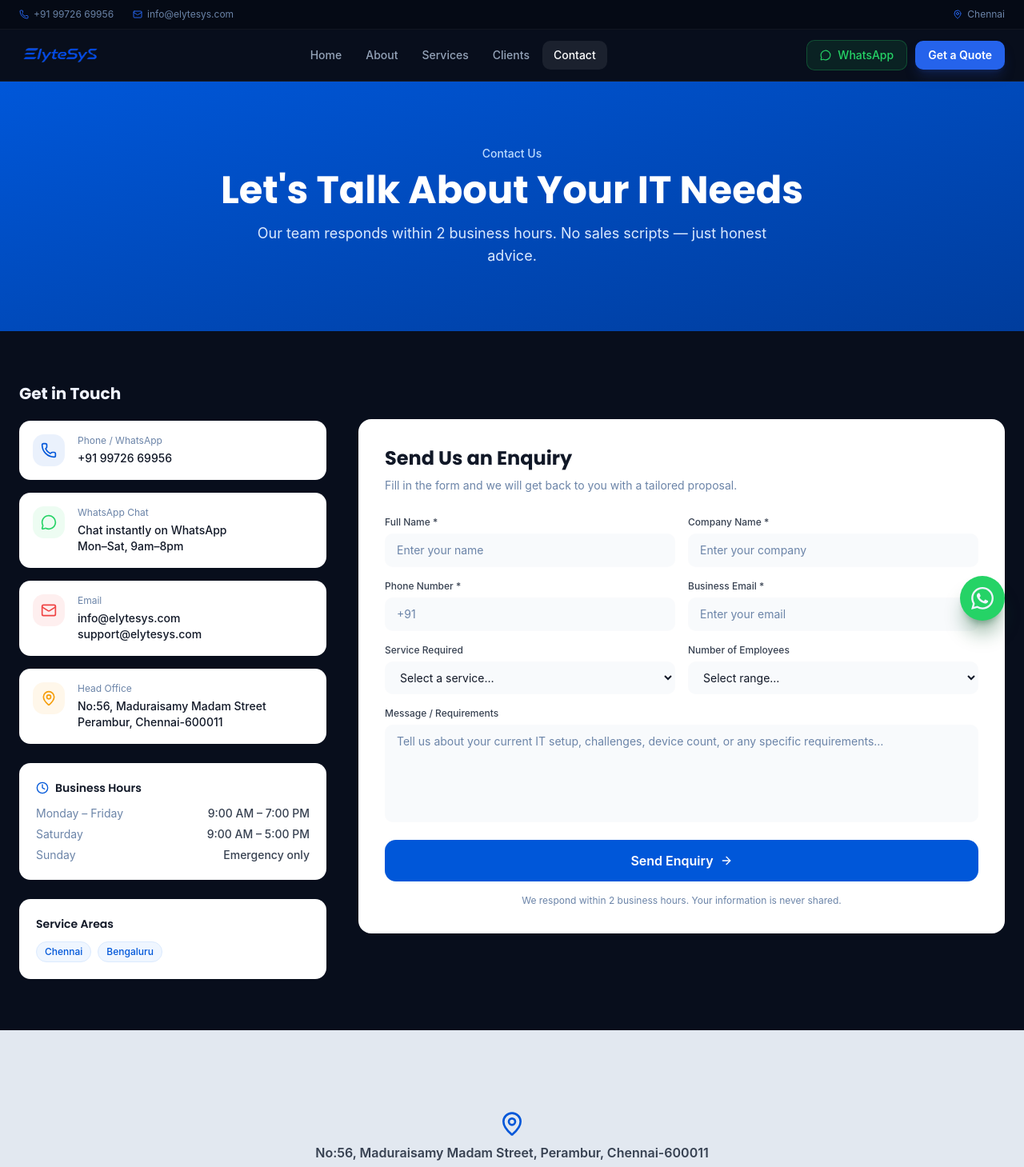
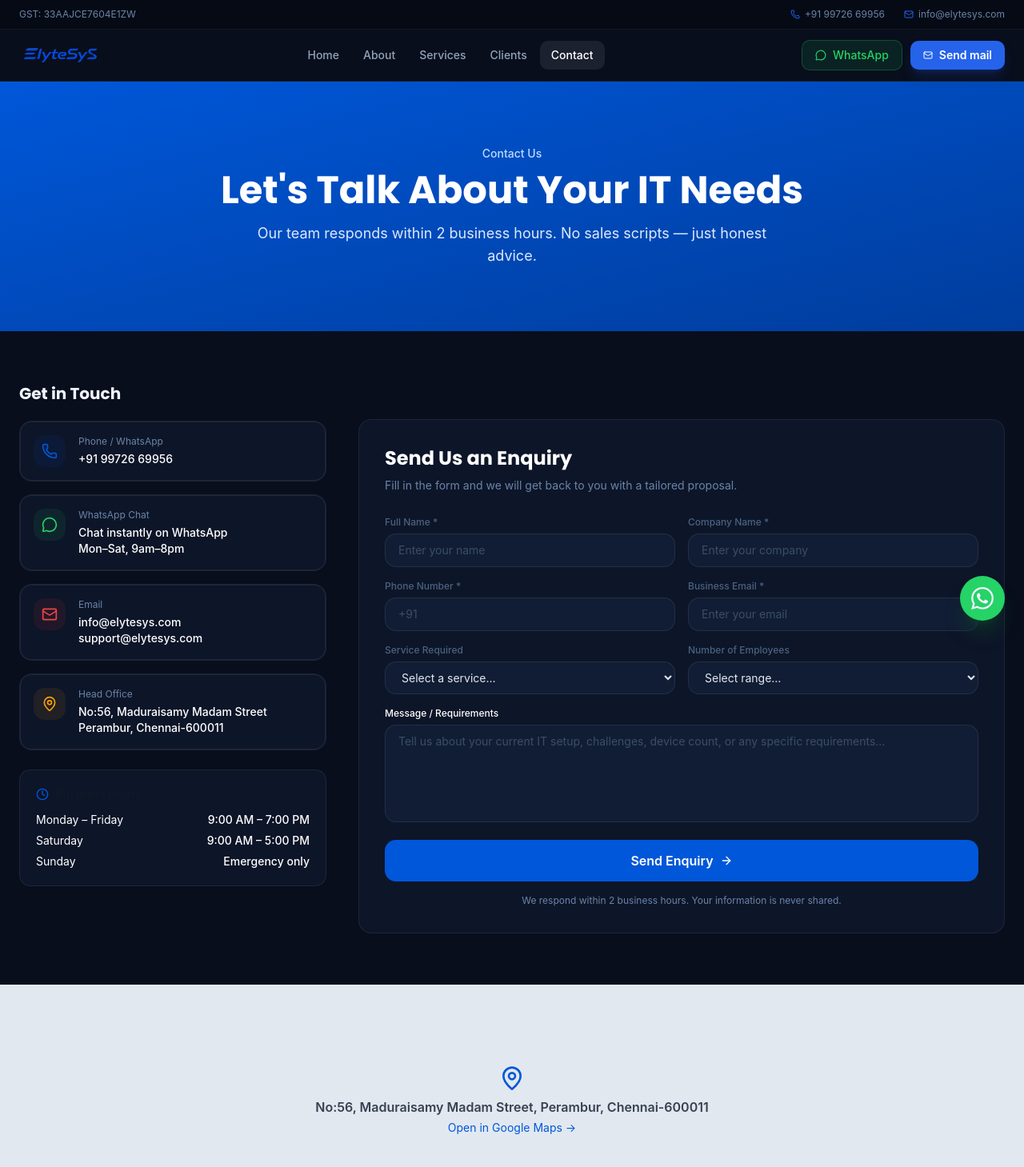
Before and after one commit to ElyteSys/elyte-sys, a Next.js app: page /contact in a window 1280 px wide. Shown: the top 1459 px of the page at 80% size. Built offline with nearby package versions, Linux system fonts and the light colour scheme.

Commit message:
feat: content and some layout changes

```diff
--- a/src/app/contact/page.tsx
+++ b/src/app/contact/page.tsx
@@ -23,6 +23,23 @@ type FormData = {
   message: string;
 };
 
+function GlowCard({
+  children,
+  className = "",
+}: {
+  children: React.ReactNode;
+  className?: string;
+}) {
+  return (
+    <div
+      className={`relative group bg-[#0D1528] border border-white/[0.07] rounded-2xl overflow-hidden transition-all duration-300 hover:border-[#2563EB]/40 hover:shadow-xl hover:shadow-blue-900/20 ${className}`}
+    >
+      <div className="absolute inset-0 bg-linear-to-br from-[#2563EB]/0 to-[#2563EB]/0 group-hover:from-[#2563EB]/5 group-hover:to-transparent transition-all duration-500 pointer-events-none" />
+      {children}
+    </div>
+  );
+}
+
 export default function Contact() {
   const [form, setForm] = useState<FormData>({
     name: "",
@@ -47,6 +64,10 @@ export default function Contact() {
     e.preventDefault();
     setSubmitted(true);
   };
+
+  const inputCls =
+    "w-full px-4 py-2.5 text-sm border border-white/[0.08] rounded-xl bg-[#111D35] text-[#E2E8F0] placeholder:text-[#3A4E68] focus:outline-none focus:border-[#2563EB]/60 transition-colors";
+  const labelCls = "text-xs font-medium text-[#4B6280] mb-1.5 block";
 
   return (
     <div>
@@ -114,12 +135,12 @@ export default function Contact() {
                   color: "#F59E0B",
                 },
               ].map(({ icon: Icon, label, lines, href, color }) => (
+                <GlowCard key={label}>
                   <a
-                  key={label}
                     href={href}
                     target={href.startsWith("http") ? "_blank" : undefined}
                     rel="noopener noreferrer"
-                  className="flex items-start gap-4 bg-white border border-border rounded-xl p-4 hover:border-blue-300 hover:shadow-sm transition-all group"
+                    className="flex items-start gap-4 border border-border rounded-xl p-4 hover:border-blue-300 hover:shadow-sm transition-all group"
                   >
                     <div
                       className="w-10 h-10 rounded-xl flex items-center justify-center shrink-0"
@@ -132,18 +153,20 @@ export default function Contact() {
                         {label}
                       </p>
                       {lines.map((l) => (
-                      <p key={l} className="text-sm font-medium text-[#111827]">
+                        <p key={l} className="text-sm font-medium text-white">
                           {l}
                         </p>
                       ))}
                     </div>
                   </a>
+                </GlowCard>
               ))}
             </div>
           </div>
 
           {/* Hours */}
-          <div className="bg-white border border-border rounded-xl p-5">
+          {/* <div className="bg-white border border-border rounded-xl p-5"> */}
+          <GlowCard className=" border border-border rounded-xl p-5">
             <div className="flex items-center gap-2 mb-3">
               <Clock className="w-4 h-4 text-[#0057D9]" />
               <h3
@@ -160,15 +183,16 @@ export default function Contact() {
                 ["Sunday", "Emergency only"],
               ].map(([day, time]) => (
                 <div key={day} className="flex justify-between">
-                  <span className="text-muted-foreground">{day}</span>
-                  <span className="font-medium text-[#374151]">{time}</span>
+                  <span className="text-white">{day}</span>
+                  <span className="font-medium text-white">{time}</span>
                 </div>
               ))}
             </div>
-          </div>
+          </GlowCard>
+          {/* </div> */}
 
           {/* Service areas */}
-          <div className="bg-white border border-border rounded-xl p-5">
+          {/* <div className="bg-white border border-border rounded-xl p-5">
             <h3
               className="font-semibold text-[#111827] text-sm mb-3"
               style={{ fontFamily: "'Poppins', sans-serif" }}
@@ -185,13 +209,13 @@ export default function Contact() {
                 </span>
               ))}
             </div>
-          </div>
+          </div> */}
         </div>
 
         {/* Right: form */}
         <div className="lg:col-span-2 pt-11.5">
           {submitted ? (
-            <div className="bg-white border border-border rounded-2xl p-12 flex flex-col items-center justify-center text-center h-full min-h-125">
+            <GlowCard className="border border-border rounded-2xl p-12 flex flex-col items-center justify-center text-center h-full min-h-125">
               <div className="w-16 h-16 rounded-full bg-green-100 flex items-center justify-center mb-5">
                 <CheckCircle className="w-8 h-8 text-[#10B981]" />
               </div>
@@ -215,11 +239,11 @@ export default function Contact() {
               >
                 Submit another enquiry
               </button>
-            </div>
+            </GlowCard>
           ) : (
-            <div className="bg-white border border-border rounded-2xl p-8">
+            <GlowCard className=" border border-border rounded-2xl p-8">
               <h2
-                className="text-2xl font-bold text-[#111827] mb-2"
+                className="text-2xl font-bold text-white mb-2"
                 style={{ fontFamily: "'Poppins', sans-serif" }}
               >
                 Send Us an Enquiry
@@ -261,9 +285,7 @@ export default function Contact() {
                     },
                   ].map(({ name, label, placeholder, type, req }) => (
                     <div key={name}>
-                      <label className="text-xs font-medium text-[#374151] mb-1.5 block">
-                        {label}
-                      </label>
+                      <label className={labelCls}>{label}</label>
                       <input
                         name={name}
                         type={type}
@@ -271,7 +293,7 @@ export default function Contact() {
                         value={(form as Record<string, string>)[name]}
                         onChange={handle}
                         placeholder={placeholder}
-                        className="w-full px-3.5 py-2.5 text-sm border border-border rounded-lg text-[#111827] placeholder:text-muted-foreground focus:outline-none focus:border-[#0057D9] transition-colors bg-[#F8FAFC]"
+                        className={inputCls}
                       />
                     </div>
                   ))}
@@ -279,14 +301,12 @@ export default function Contact() {
 
                 <div className="grid sm:grid-cols-2 gap-4">
                   <div>
-                    <label className="text-xs font-medium text-[#374151] mb-1.5 block">
-                      Service Required
-                    </label>
+                    <label className={labelCls}>Service Required</label>
                     <select
                       name="service"
                       value={form.service}
                       onChange={handle}
-                      className="w-full px-3.5 py-2.5 text-sm border border-border rounded-lg text-[#111827] focus:outline-none focus:border-[#0057D9] transition-colors bg-[#F8FAFC]"
+                      className={inputCls}
                     >
                       <option value="">Select a service…</option>
                       <option>Laptop Sales</option>
@@ -299,14 +319,12 @@ export default function Contact() {
                     </select>
                   </div>
                   <div>
-                    <label className="text-xs font-medium text-[#374151] mb-1.5 block">
-                      Number of Employees
-                    </label>
+                    <label className={labelCls}>Number of Employees</label>
                     <select
                       name="employees"
                       value={form.employees}
                       onChange={handle}
-                      className="w-full px-3.5 py-2.5 text-sm border border-border rounded-lg text-[#111827] focus:outline-none focus:border-[#0057D9] transition-colors bg-[#F8FAFC]"
+                      className={inputCls}
                     >
                       <option value="">Select range…</option>
                       <option>1–10</option>
@@ -319,7 +337,7 @@ export default function Contact() {
                 </div>
 
                 <div>
-                  <label className="text-xs font-medium text-[#374151] mb-1.5 block">
+                  <label className="text-xs font-medium text-white mb-1.5 block">
                     Message / Requirements
                   </label>
                   <textarea
@@ -328,7 +346,7 @@ export default function Contact() {
                     onChange={handle}
                     rows={5}
                     placeholder="Tell us about your current IT setup, challenges, device count, or any specific requirements…"
-                    className="w-full px-3.5 py-2.5 text-sm border border-border rounded-lg text-[#111827] placeholder:text-muted-foreground focus:outline-none focus:border-[#0057D9] transition-colors resize-none bg-[#F8FAFC]"
+                    className={`${inputCls} resize-none`}
                   />
                 </div>
 
@@ -343,7 +361,7 @@ export default function Contact() {
                   shared.
                 </p>
               </form>
-            </div>
+            </GlowCard>
           )}
         </div>
       </div>
--- a/src/components/layout-shell.tsx
+++ b/src/components/layout-shell.tsx
@@ -91,6 +91,10 @@ export default function LayoutShell({ children }: LayoutShellProps) {
       {/* Top Contact Strip */}
       <div className="hidden lg:block bg-[#050A15] border-b border-white/5 text-xs text-[#6B84A8]">
         <div className="max-w-7xl mx-auto px-6 py-2.5 flex items-center justify-between">
+          <span className="flex items-center gap-1.5">
+            GST: 33AAJCE7604E1ZW
+          </span>
+
           <div className="flex items-center gap-6">
             <span className="flex items-center gap-1.5">
               <Phone className="w-3 h-3 text-[#2563EB]" />
@@ -102,11 +106,6 @@ export default function LayoutShell({ children }: LayoutShellProps) {
               info@elytesys.com
             </span>
           </div>
-
-          <span className="flex items-center gap-1.5">
-            <MapPin className="w-3 h-3 text-[#2563EB]" />
-            Chennai
-          </span>
         </div>
       </div>
 
@@ -203,10 +202,11 @@ export default function LayoutShell({ children }: LayoutShellProps) {
             </a>
 
             <Link
-              href="/contact"
+              href="mailto:info@elytesys.com"
               className="flex items-center gap-2 px-4 py-2 bg-[#2563EB] text-white rounded-lg text-sm font-semibold hover:bg-blue-600 transition-colors shadow-lg shadow-blue-900/40"
             >
-              Get a Quote
+              <Mail className="w-3 h-3" />
+              Send mail
             </Link>
           </div>
 
@@ -296,7 +296,7 @@ export default function LayoutShell({ children }: LayoutShellProps) {
                 AMC, and infrastructure support since 2009.
               </p>
 
-              <div className="flex gap-2.5">
+              {/* <div className="flex gap-2.5">
                 {[X].map((Icon, i) => (
                   <a
                     key={i}
@@ -306,7 +306,7 @@ export default function LayoutShell({ children }: LayoutShellProps) {
                     <Icon className="w-3.5 h-3.5 text-[#6B84A8]" />
                   </a>
                 ))}
-              </div>
+              </div> */}
             </div>
 
             {/* Services */}
```
Also changed, not shown: src/app/about/page.tsx (+28 -28 lines), src/app/clients/page.tsx (+7 -13 lines), src/app/page.tsx (+54 -54 lines). Lines whose indentation alone changed are shown as unchanged.
